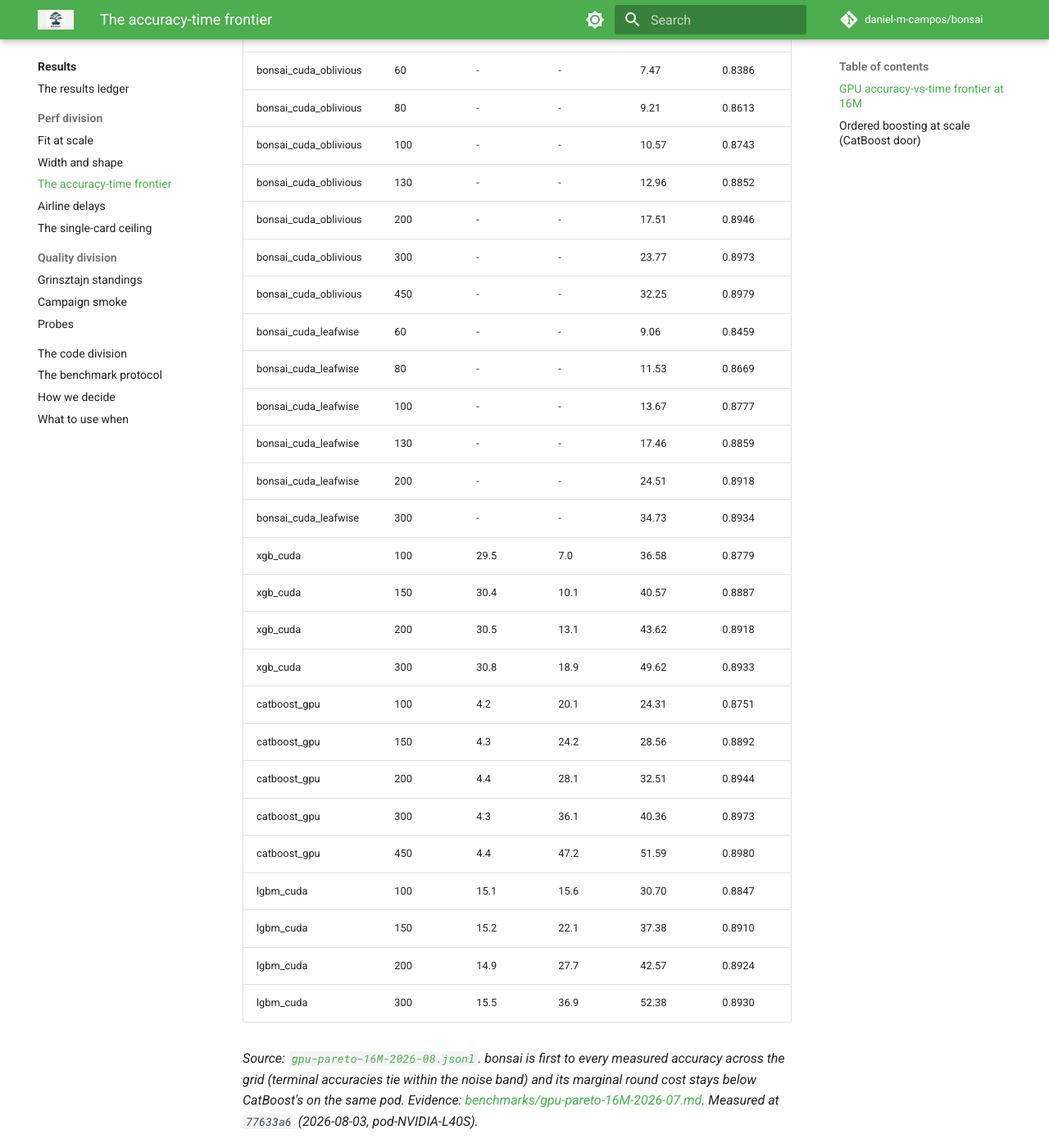
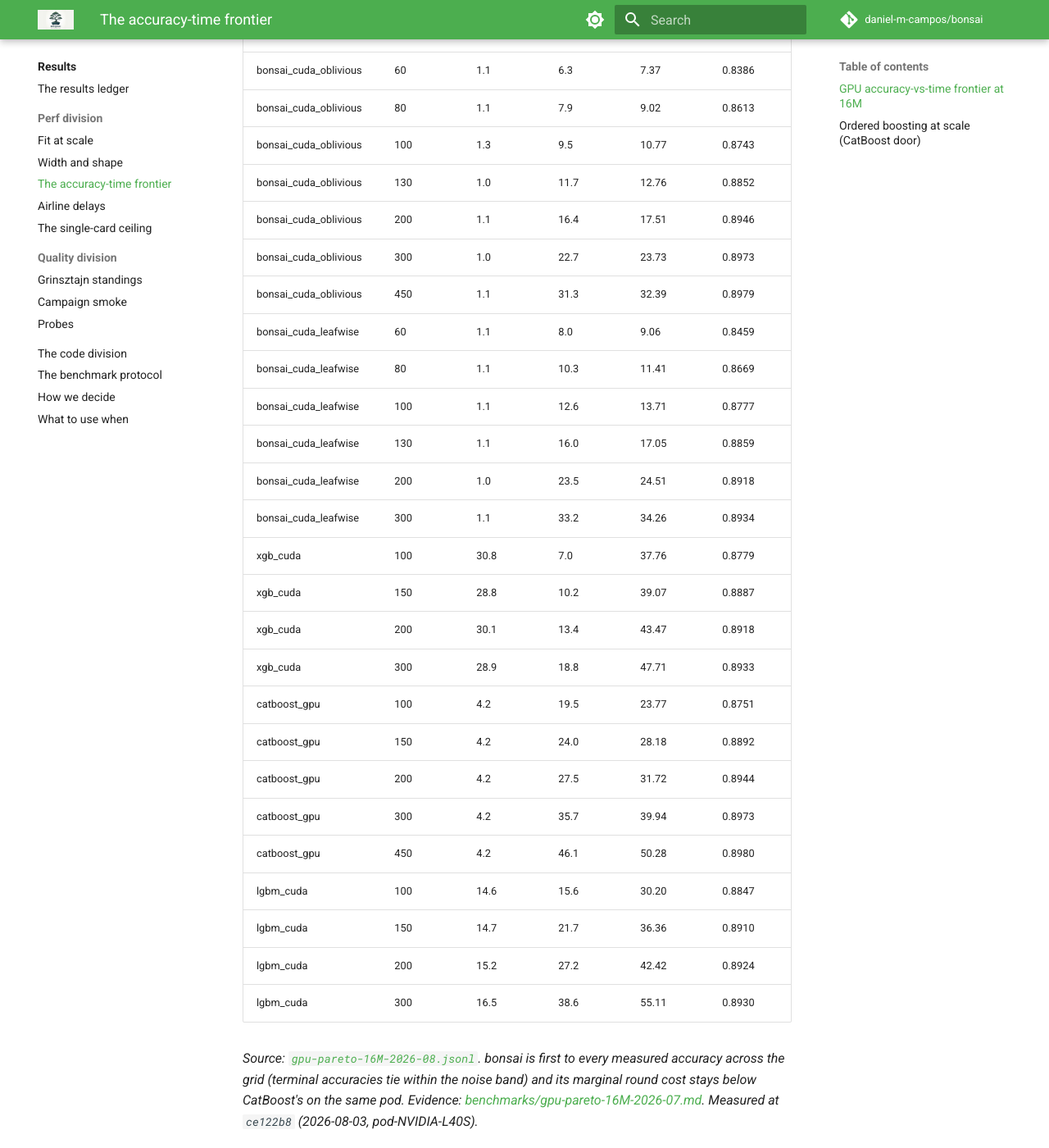
Before and after one commit to daniel-m-campos/bonsai, an MkDocs documentation site: the page built from docs/method/results/perf-frontier.md, in a window 1280 px wide and 1400 px high, scrolled down 1153 px. Shown: the whole window at 82% size. Built offline with MkDocs 1.6.1 and Material for MkDocs 9.7.7, drawn with Linux system fonts in a browser that asks for light colours; comment, search, counter and statistics services are not loaded; some of the changed text lies outside the part shown.

Commit message:
bench(standings): refresh rows,width,frontier,airline
Same-pod refresh via scripts/standings_refresh.py (decision 96); superseded files deleted, registry updated, ledger and README regenerated.

```diff
--- a/docs/method/results/perf-frontier.md
+++ b/docs/method/results/perf-frontier.md
@@ -10,40 +10,40 @@
 
 | variant | iters | ingest_s | train_s | fit_s | test r2 |
 |---|---|---|---|---|---|
-| bonsai_cuda_depthwise | 60 | - | - | 8.13 | 0.8459 |
-| bonsai_cuda_depthwise | 80 | - | - | 10.19 | 0.8669 |
-| bonsai_cuda_depthwise | 100 | - | - | 12.02 | 0.8777 |
-| bonsai_cuda_depthwise | 130 | - | - | 14.90 | 0.8859 |
-| bonsai_cuda_depthwise | 200 | - | - | 21.24 | 0.8918 |
-| bonsai_cuda_depthwise | 300 | - | - | 29.15 | 0.8934 |
-| bonsai_cuda_oblivious | 60 | - | - | 7.47 | 0.8386 |
-| bonsai_cuda_oblivious | 80 | - | - | 9.21 | 0.8613 |
-| bonsai_cuda_oblivious | 100 | - | - | 10.57 | 0.8743 |
-| bonsai_cuda_oblivious | 130 | - | - | 12.96 | 0.8852 |
-| bonsai_cuda_oblivious | 200 | - | - | 17.51 | 0.8946 |
-| bonsai_cuda_oblivious | 300 | - | - | 23.77 | 0.8973 |
-| bonsai_cuda_oblivious | 450 | - | - | 32.25 | 0.8979 |
-| bonsai_cuda_leafwise | 60 | - | - | 9.06 | 0.8459 |
-| bonsai_cuda_leafwise | 80 | - | - | 11.53 | 0.8669 |
-| bonsai_cuda_leafwise | 100 | - | - | 13.67 | 0.8777 |
-| bonsai_cuda_leafwise | 130 | - | - | 17.46 | 0.8859 |
-| bonsai_cuda_leafwise | 200 | - | - | 24.51 | 0.8918 |
-| bonsai_cuda_leafwise | 300 | - | - | 34.73 | 0.8934 |
-| xgb_cuda | 100 | 29.5 | 7.0 | 36.58 | 0.8779 |
-| xgb_cuda | 150 | 30.4 | 10.1 | 40.57 | 0.8887 |
-| xgb_cuda | 200 | 30.5 | 13.1 | 43.62 | 0.8918 |
-| xgb_cuda | 300 | 30.8 | 18.9 | 49.62 | 0.8933 |
-| catboost_gpu | 100 | 4.2 | 20.1 | 24.31 | 0.8751 |
-| catboost_gpu | 150 | 4.3 | 24.2 | 28.56 | 0.8892 |
-| catboost_gpu | 200 | 4.4 | 28.1 | 32.51 | 0.8944 |
-| catboost_gpu | 300 | 4.3 | 36.1 | 40.36 | 0.8973 |
-| catboost_gpu | 450 | 4.4 | 47.2 | 51.59 | 0.8980 |
-| lgbm_cuda | 100 | 15.1 | 15.6 | 30.70 | 0.8847 |
-| lgbm_cuda | 150 | 15.2 | 22.1 | 37.38 | 0.8910 |
-| lgbm_cuda | 200 | 14.9 | 27.7 | 42.57 | 0.8924 |
-| lgbm_cuda | 300 | 15.5 | 36.9 | 52.38 | 0.8930 |
+| bonsai_cuda_depthwise | 60 | 1.3 | 7.0 | 8.30 | 0.8459 |
+| bonsai_cuda_depthwise | 80 | 1.3 | 9.0 | 10.29 | 0.8669 |
+| bonsai_cuda_depthwise | 100 | 1.0 | 11.0 | 12.03 | 0.8777 |
+| bonsai_cuda_depthwise | 130 | 1.1 | 13.8 | 14.89 | 0.8859 |
+| bonsai_cuda_depthwise | 200 | 1.2 | 20.2 | 21.40 | 0.8918 |
+| bonsai_cuda_depthwise | 300 | 1.1 | 28.1 | 29.19 | 0.8934 |
+| bonsai_cuda_oblivious | 60 | 1.1 | 6.3 | 7.37 | 0.8386 |
+| bonsai_cuda_oblivious | 80 | 1.1 | 7.9 | 9.02 | 0.8613 |
+| bonsai_cuda_oblivious | 100 | 1.3 | 9.5 | 10.77 | 0.8743 |
+| bonsai_cuda_oblivious | 130 | 1.0 | 11.7 | 12.76 | 0.8852 |
+| bonsai_cuda_oblivious | 200 | 1.1 | 16.4 | 17.51 | 0.8946 |
+| bonsai_cuda_oblivious | 300 | 1.0 | 22.7 | 23.73 | 0.8973 |
+| bonsai_cuda_oblivious | 450 | 1.1 | 31.3 | 32.39 | 0.8979 |
+| bonsai_cuda_leafwise | 60 | 1.1 | 8.0 | 9.06 | 0.8459 |
+| bonsai_cuda_leafwise | 80 | 1.1 | 10.3 | 11.41 | 0.8669 |
+| bonsai_cuda_leafwise | 100 | 1.1 | 12.6 | 13.71 | 0.8777 |
+| bonsai_cuda_leafwise | 130 | 1.1 | 16.0 | 17.05 | 0.8859 |
+| bonsai_cuda_leafwise | 200 | 1.0 | 23.5 | 24.51 | 0.8918 |
+| bonsai_cuda_leafwise | 300 | 1.1 | 33.2 | 34.26 | 0.8934 |
+| xgb_cuda | 100 | 30.8 | 7.0 | 37.76 | 0.8779 |
+| xgb_cuda | 150 | 28.8 | 10.2 | 39.07 | 0.8887 |
+| xgb_cuda | 200 | 30.1 | 13.4 | 43.47 | 0.8918 |
+| xgb_cuda | 300 | 28.9 | 18.8 | 47.71 | 0.8933 |
+| catboost_gpu | 100 | 4.2 | 19.5 | 23.77 | 0.8751 |
+| catboost_gpu | 150 | 4.2 | 24.0 | 28.18 | 0.8892 |
+| catboost_gpu | 200 | 4.2 | 27.5 | 31.72 | 0.8944 |
+| catboost_gpu | 300 | 4.2 | 35.7 | 39.94 | 0.8973 |
+| catboost_gpu | 450 | 4.2 | 46.1 | 50.28 | 0.8980 |
+| lgbm_cuda | 100 | 14.6 | 15.6 | 30.20 | 0.8847 |
+| lgbm_cuda | 150 | 14.7 | 21.7 | 36.36 | 0.8910 |
+| lgbm_cuda | 200 | 15.2 | 27.2 | 42.42 | 0.8924 |
+| lgbm_cuda | 300 | 16.5 | 38.6 | 55.11 | 0.8930 |
 
-*Source: [`gpu-pareto-16M-2026-08.jsonl`](../../../benchmarks/results/gpu-pareto-16M-2026-08.jsonl). bonsai is first to every measured accuracy across the grid (terminal accuracies tie within the noise band) and its marginal round cost stays below CatBoost's on the same pod. Evidence: [benchmarks/gpu-pareto-16M-2026-07.md](../../../benchmarks/gpu-pareto-16M-2026-07.md). Measured at `77633a6` (2026-08-03, pod-NVIDIA-L40S).*
+*Source: [`gpu-pareto-16M-2026-08.jsonl`](../../../benchmarks/results/gpu-pareto-16M-2026-08.jsonl). bonsai is first to every measured accuracy across the grid (terminal accuracies tie within the noise band) and its marginal round cost stays below CatBoost's on the same pod. Evidence: [benchmarks/gpu-pareto-16M-2026-07.md](../../../benchmarks/gpu-pareto-16M-2026-07.md). Measured at `ce122b8` (2026-08-03, pod-NVIDIA-L40S).*
 
 ### Ordered boosting at scale (CatBoost door)
 
```
Also changed, not shown: README.md (+10 -10 lines), docs/method/results.md (+1 -1 lines), docs/method/results/perf-airline.md (+27 -27 lines), docs/method/results/perf-scale.md (+15 -15 lines), docs/method/results/perf-shape.md (+13 -13 lines), docs/method/assets/airline-10m.svg, docs/method/assets/cols-rebaseline.svg, docs/method/assets/gpu-pareto-16M.svg, docs/method/assets/rebaseline-rows.svg, 5 other files.
